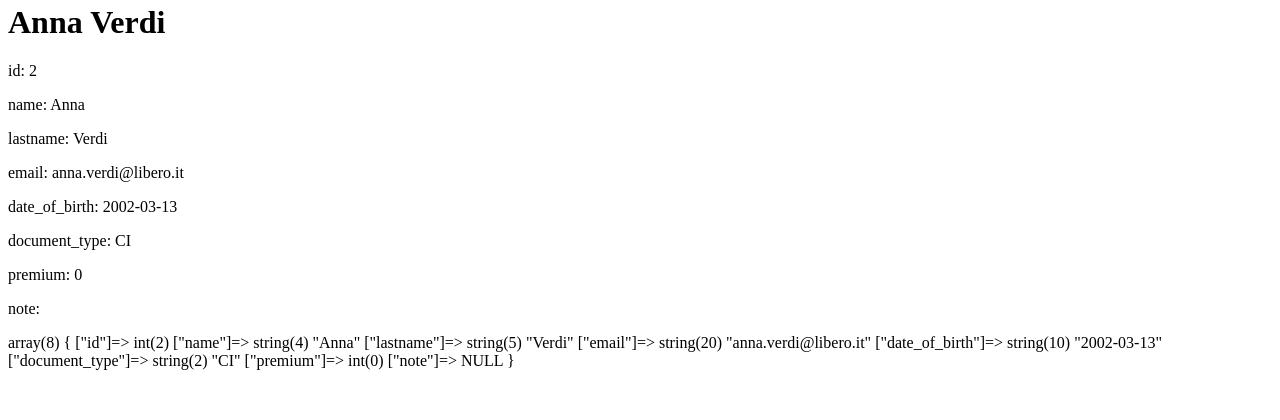
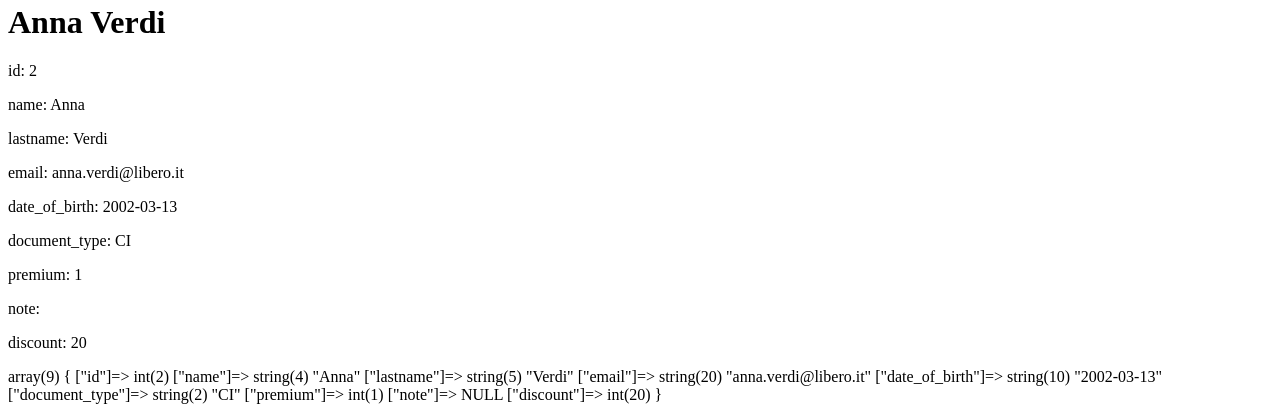
Before and after one commit to SavignanoFrancesco/php-oop-2, a PHP site: page / in a window 1280 px wide. Shown: the part 886-1306 px from the top of the page. Before the commit the page ends 1256 px from the top, so only its background shows below. Run offline with PHP 8.4, Linux system fonts and the light colour scheme.

Commit message:
corrette creazioni istanze

```diff
--- a/index.php
+++ b/index.php
@@ -6,8 +6,10 @@ require_once 'user.php';
 //id da autoincrementare ad ogni nuova istanza
 $tmp_id = -1;
 
+//___________USER1___________
 //creo una nuova istanza della classe User
-$user1 = new User(++$tmp_id, 'Francesco', 'Savignano', 'francesco.savignano@gmail.com', '1996-04-21', 'CI', 1);
+$user1 = new User(++$tmp_id, 'Francesco', 'Savignano', 'francesco.savignano@gmail.com', '1996-04-21', 'CI', 0);
+$user1->setPremium();
 if($user1->premium > 0){
     $user1 = new PremiumUser($tmp_id, 'Francesco', 'Savignano', 'francesco.savignano@gmail.com', '1996-04-21', 'CI', 1);
 }
@@ -17,10 +19,11 @@ $user1->printInfo($user1);
 $user1_data = $user1->getInfo($user1);
 var_dump($user1_data);
 
+//___________USER2___________
 //creo una nuova istanza della classe User
 $user2 = new User(++$tmp_id, 'Marco', 'Rossi', 'marco.rossi@gmail.it', '1990-11-01', 'Driving License', 0);
-if($user1->premium > 0){
-    $user1 = new PremiumUser($tmp_id, 'Marco', 'Rossi', 'marco.rossi@gmail.it', '1990-11-01', 'Driving License', 0);
+if($user2->premium > 0){
+    $user2 = new PremiumUser($tmp_id, 'Marco', 'Rossi', 'marco.rossi@gmail.it', '1990-11-01', 'Driving License', 1);
 }
 //funzione per aggiungere testo a note
 $user2->setNote('Lorem ipsum dolor sit amet, consectetur adipisicing elit, sed do eiusmod tempor incididunt ut labore et dolore magna aliqua. Ut enim ad minim veniam, quis nostrud exercitation ullamco laboris nisi ut aliquip ex ea commodo consequat. Duis aute irure dolor in reprehenderit in voluptate velit esse cillum dolore eu fugiat nulla pariatur. Excepteur sint occaecat cupidatat non proident, sunt in culpa qui officia deserunt mollit anim id est laborum.');
@@ -30,10 +33,12 @@ $user2->printInfo($user2);
 $user2_data = $user2->getInfo($user2);
 var_dump($user2_data);
 
+//___________USER3___________
 //creo una nuova istanza della classe User
 $user3 = new User(++$tmp_id, 'Anna', 'Verdi', 'anna.verdi@libero.it', '2002-03-13', 'CI', 0);
-if($user1->premium > 0){
-    $user1 = new PremiumUser($tmp_id, 'Anna', 'Verdi', 'anna.verdi@libero.it', '2002-03-13', 'CI', 0);
+$user3->setPremium();
+if($user3->premium > 0){
+    $user3 = new PremiumUser($tmp_id, 'Anna', 'Verdi', 'anna.verdi@libero.it', '2002-03-13', 'CI', 1);
 }
 //stampa le informazioni dell'utente(istanza)
 $user3->printInfo($user3);
--- a/user.php
+++ b/user.php
@@ -75,6 +75,10 @@ class User{
     public function setNote($text){
         $this->note = $text;
     }
+
+    public function setPremium(){
+        $this->premium = 1;
+    }
 }
 
 //sotto classe di User con vantaggi premium account
```
